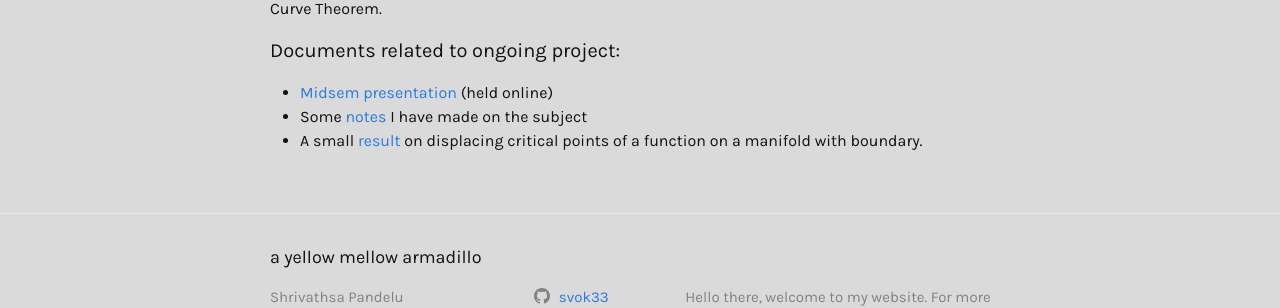
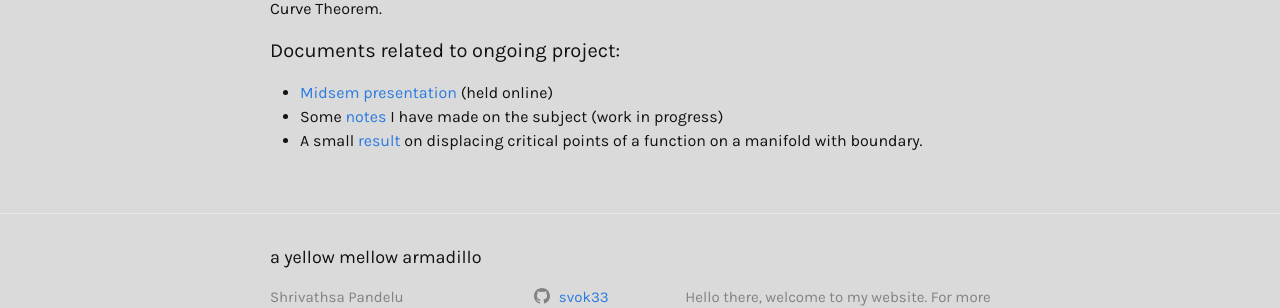
Before and after one commit to shrivathsap/shrivathsap.github.io, a Jekyll site: the page built from writings.html, in a window 1280 px wide. Shown: the part 1198-1506 px from the top of the page. Built offline with Jekyll 4.4.1, drawn with Linux system fonts in a browser that asks for light colours.

Commit message:
updated link

```diff
--- a/writings.html
+++ b/writings.html
@@ -122,7 +122,7 @@ title: Writings
 		<h4 id="project">Documents related to ongoing project:</h4>
 		<ul>
 			<li><a href="./resources/pdfs/project/midsem-presentation.pdf">Midsem presentation</a> (held online)</li>
-			<li>Some <a href="./resources/pdfs/project/thesis.pdf">notes</a> I have made on the subject</li>
+			<li>Some <a href="./resources/pdfs/project/thesis.pdf">notes</a> I have made on the subject (work in progress)</li>
 			<li>A small <a href="./resources/pdfs/project/critical boundary.pdf">result</a> on displacing critical points of a function on a manifold with boundary.</li>
 		</ul>
 	</body>
```
Also changed, not shown: 1 other file.
